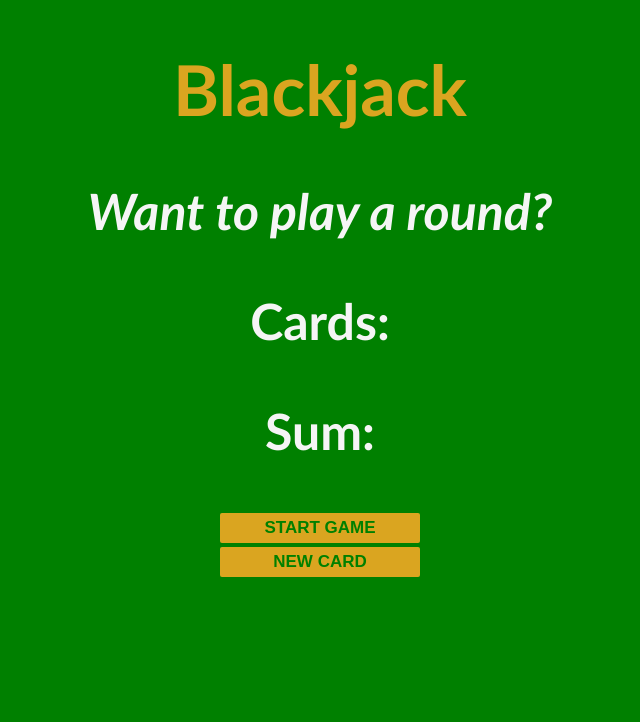
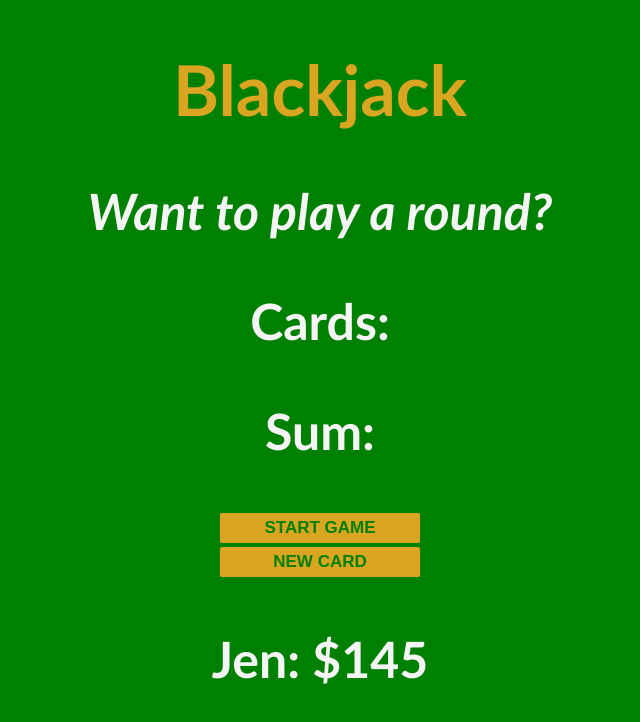
Before and after one commit to jeng200/blackjack, a plain HTML site: page index.html in a window 1280 px wide. Shown: the whole page, without its empty margins (320-960 px from the left). Drawn offline with Linux system fonts and the light colour scheme.

Commit message:
Create object for playerEl showing name and number of chips.

```diff
--- a/index.html
+++ b/index.html
@@ -18,6 +18,7 @@
   <button onclick="startGame()">START GAME</button>
   <br>
   <button onclick="newCard()">NEW CARD</button>
+  <p id="player-el"></p>
   <script src="index.js"></script>
 </body>
 </html>
--- a/index.js
+++ b/index.js
@@ -7,6 +7,15 @@ let message = ""
 let messageEl = document.getElementById("message-el")
 let sumEl = document.getElementById("sum-el")
 let cardsEl = document.getElementById("cards-el")
+
+let player = {
+  name: "Jen",
+  chips: 145
+}
+
+let playerEl = document.getElementById("player-el")
+playerEl.textContent = player.name + ": $" + player.chips
+
 
 function getRandomCard (){
   let randomNumber = Math.floor (Math.random()*13) + 1
```
Also changed, not shown: 1 other file.
